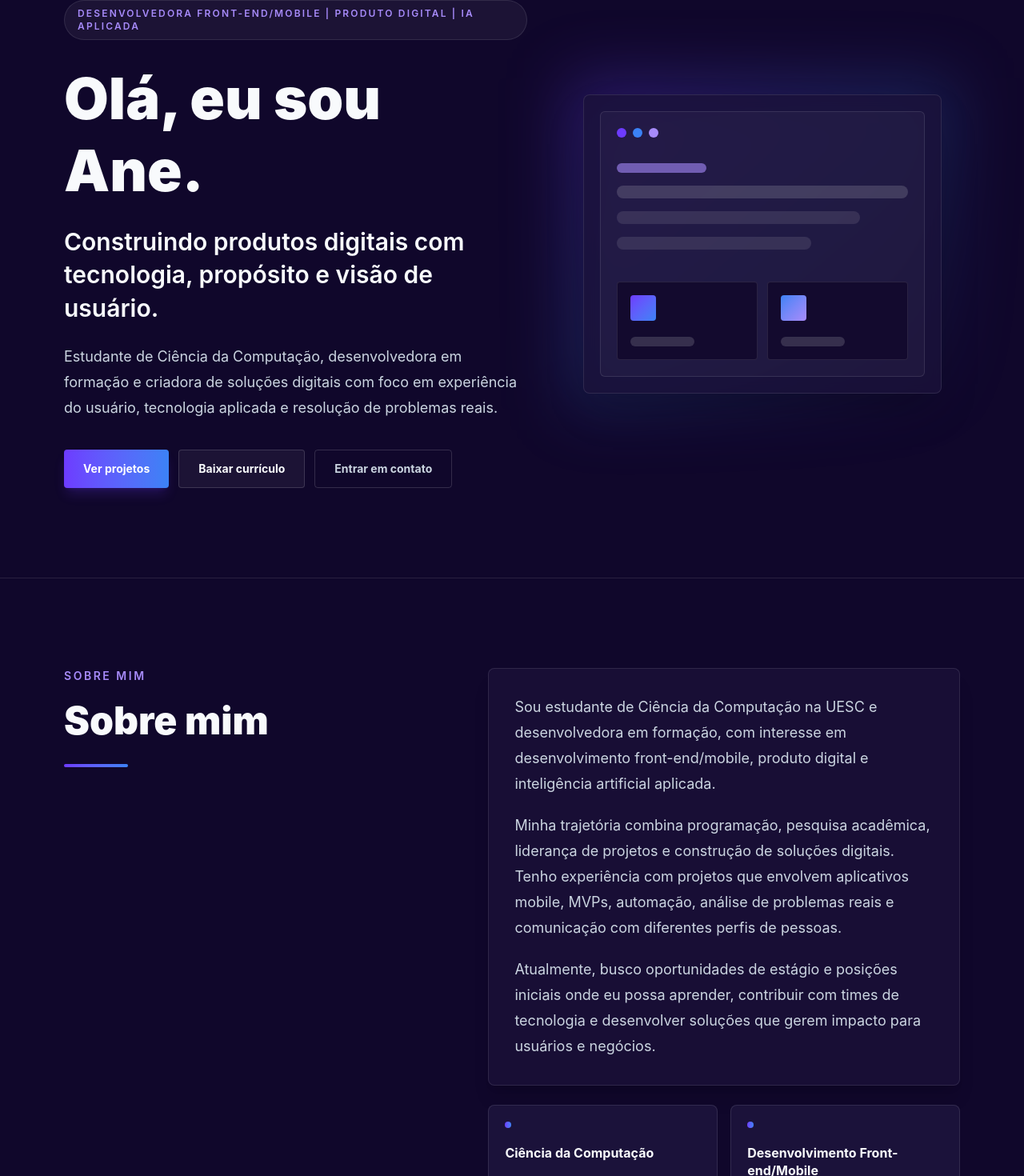
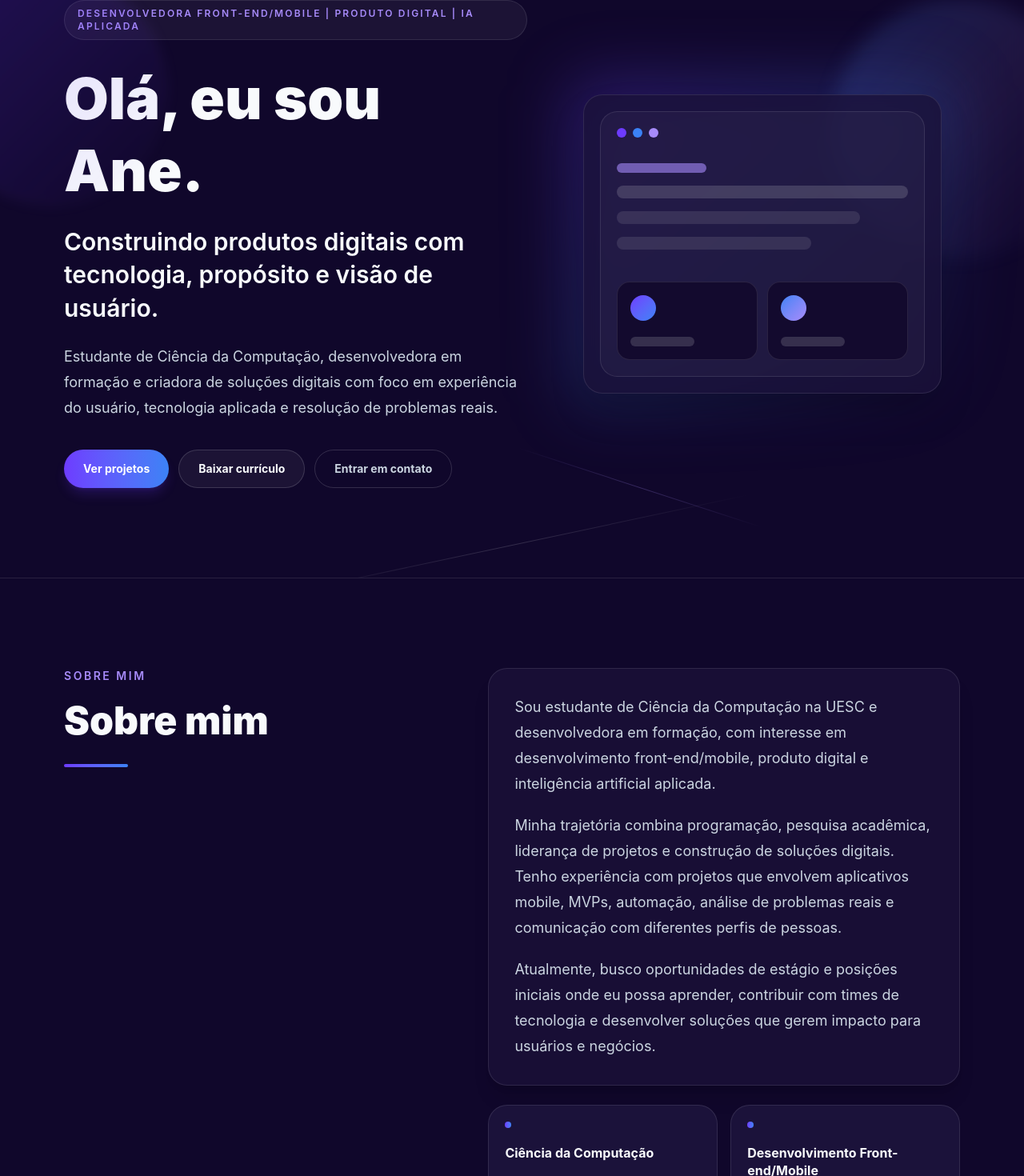
Before and after one commit to anepaixao/portfolio-ane-paixao, a React (Vite) app: page / in a window 1280 px wide. Shown: the part 177-1647 px from the top of the page at 80% size. Built offline with nearby package versions, Linux system fonts and the light colour scheme.

Commit message:
style: align visual identity with linkedin cover

```diff
--- a/src/components/layout/Footer.tsx
+++ b/src/components/layout/Footer.tsx
@@ -47,7 +47,7 @@ export function Footer() {
           {footerLinks.map(({ label, href, icon: Icon, external }) => (
             <a
               aria-label={label}
-            className="grid size-11 place-items-center rounded border border-white/10 bg-white/[0.04] text-portfolio-muted transition duration-200 hover:-translate-y-0.5 hover:border-portfolio-lilac/60 hover:text-portfolio-lilac"
+            className="grid size-11 place-items-center rounded-full border border-white/10 bg-white/[0.04] text-portfolio-muted transition duration-200 hover:-translate-y-0.5 hover:border-portfolio-lilac/60 hover:text-portfolio-lilac hover:shadow-lg hover:shadow-portfolio-purple/10"
               href={href}
               key={label}
               rel={external ? 'noreferrer' : undefined}
--- a/src/components/layout/Header.tsx
+++ b/src/components/layout/Header.tsx
@@ -27,7 +27,7 @@ export function Header() {
         <div className="hidden items-center gap-5 lg:flex">
           {navItems.map((item) => (
             <a
-            className="rounded px-2 py-1 text-sm font-medium text-portfolio-muted transition duration-200 hover:bg-white/[0.04] hover:text-portfolio-lilac"
+              className="rounded-full px-3 py-1.5 text-sm font-medium text-portfolio-muted transition duration-200 hover:bg-white/[0.05] hover:text-portfolio-lilac"
               href={item.href}
               key={item.href}
             >
@@ -39,7 +39,7 @@ export function Header() {
         <button
           aria-label={isOpen ? 'Fechar menu' : 'Abrir menu'}
           aria-expanded={isOpen}
-          className="grid size-10 place-items-center rounded border border-white/10 text-portfolio-text transition duration-200 hover:border-portfolio-lilac/60 lg:hidden"
+          className="grid size-10 place-items-center rounded-full border border-white/10 text-portfolio-text transition duration-200 hover:border-portfolio-lilac/60 lg:hidden"
           onClick={() => setIsOpen((current) => !current)}
           type="button"
         >
@@ -52,7 +52,7 @@ export function Header() {
           <div className="section-shell grid gap-1 py-3">
             {navItems.map((item) => (
               <a
-                className="rounded px-3 py-3 text-sm font-medium text-portfolio-muted transition duration-200 hover:bg-white/[0.04] hover:text-portfolio-lilac"
+                className="rounded-2xl px-3 py-3 text-sm font-medium text-portfolio-muted transition duration-200 hover:bg-white/[0.05] hover:text-portfolio-lilac"
                 href={item.href}
                 key={item.href}
                 onClick={() => setIsOpen(false)}
--- a/src/components/sections/About.tsx
+++ b/src/components/sections/About.tsx
@@ -27,7 +27,7 @@ export function About() {
         </div>
 
         <div>
-          <div className="rounded-lg border border-white/10 bg-portfolio-card/75 p-6 shadow-xl shadow-black/10 sm:p-8">
+          <div className="rounded-3xl border border-white/10 bg-portfolio-card/75 p-6 shadow-xl shadow-black/10 sm:p-8">
             <div className="space-y-5 text-base leading-8 text-portfolio-muted sm:text-lg">
               <p>
                 Sou estudante de Ciência da Computação na UESC e desenvolvedora
@@ -52,7 +52,7 @@ export function About() {
           <div className="mt-6 grid gap-4 sm:grid-cols-2">
             {highlights.map((highlight) => (
               <article
-                className="rounded-lg border border-white/10 bg-portfolio-card p-5 transition duration-200 hover:-translate-y-0.5 hover:border-portfolio-lilac/60"
+                className="rounded-3xl border border-white/10 bg-portfolio-card p-5 transition duration-200 hover:-translate-y-0.5 hover:border-portfolio-lilac/60 hover:shadow-lg hover:shadow-portfolio-purple/10"
                 key={highlight}
               >
                 <div className="mb-5 size-2 rounded-full bg-gradient-to-r from-portfolio-purple to-portfolio-blue" />
--- a/src/components/sections/Contact.tsx
+++ b/src/components/sections/Contact.tsx
@@ -29,7 +29,7 @@ export function Contact() {
       id="contato"
     >
       <div className="section-shell">
-        <div className="relative overflow-hidden rounded-lg border border-white/10 bg-portfolio-card p-6 shadow-2xl shadow-black/20 sm:p-8 lg:p-10">
+        <div className="relative overflow-hidden rounded-3xl border border-white/10 bg-portfolio-card p-6 shadow-2xl shadow-black/20 sm:p-8 lg:p-10">
           <div className="absolute -right-10 top-10 h-40 w-40 rounded-full bg-portfolio-blue/20 blur-3xl" />
           <div className="absolute -left-10 bottom-0 h-44 w-44 rounded-full bg-portfolio-purple/20 blur-3xl" />
 
@@ -54,14 +54,14 @@ export function Contact() {
             <div className="grid gap-3 sm:grid-cols-3 lg:grid-cols-1">
               {contactLinks.map(({ label, href, icon: Icon, external }) => (
                 <a
-                  className="group flex min-h-16 items-center justify-between gap-4 rounded-lg border border-white/10 bg-white/[0.04] px-5 py-4 text-portfolio-text transition duration-200 hover:-translate-y-0.5 hover:border-portfolio-lilac/60 hover:bg-white/[0.07] focus:outline-none focus:ring-2 focus:ring-portfolio-lilac focus:ring-offset-2 focus:ring-offset-portfolio-card"
+                  className="group flex min-h-16 items-center justify-between gap-4 rounded-2xl border border-white/10 bg-white/[0.04] px-5 py-4 text-portfolio-text transition duration-200 hover:-translate-y-0.5 hover:border-portfolio-lilac/60 hover:bg-white/[0.07] hover:shadow-lg hover:shadow-portfolio-purple/10 focus:outline-none focus:ring-2 focus:ring-portfolio-lilac focus:ring-offset-2 focus:ring-offset-portfolio-card"
                   href={href}
                   key={label}
                   rel={external ? 'noreferrer' : undefined}
                   target={external ? '_blank' : undefined}
                 >
                   <span className="flex items-center gap-3 font-bold">
-                    <span className="grid size-10 shrink-0 place-items-center rounded bg-gradient-to-r from-portfolio-purple to-portfolio-blue text-white">
+                    <span className="grid size-10 shrink-0 place-items-center rounded-full bg-gradient-to-r from-portfolio-purple to-portfolio-blue text-white">
                       <Icon size={20} />
                     </span>
                     {label}
--- a/src/components/sections/Experience.tsx
+++ b/src/components/sections/Experience.tsx
@@ -36,7 +36,7 @@ export function Experience() {
                 <span className="relative z-10 mt-3 size-3 rounded-full bg-gradient-to-r from-portfolio-purple to-portfolio-blue shadow-lg shadow-portfolio-purple/40" />
               </div>
 
-              <div className="rounded-lg border border-white/10 bg-portfolio-card p-6 shadow-xl shadow-black/10 transition duration-200 hover:-translate-y-1 hover:border-portfolio-lilac/60 sm:p-7">
+              <div className="rounded-3xl border border-white/10 bg-portfolio-card p-6 shadow-xl shadow-black/10 transition duration-200 hover:-translate-y-1 hover:border-portfolio-lilac/60 hover:shadow-lg hover:shadow-portfolio-blue/10 sm:p-7">
                 <div className="flex flex-wrap items-start justify-between gap-4">
                   <div>
                     <p className="text-sm font-semibold text-portfolio-lilac">
--- a/src/components/sections/Hero.tsx
+++ b/src/components/sections/Hero.tsx
@@ -2,10 +2,14 @@ export function Hero() {
   return (
     <section
       aria-label="Inicio"
-      className="relative overflow-hidden border-b border-white/10 bg-[radial-gradient(circle_at_20%_18%,rgb(109_59_255_/_0.32),transparent_32%),radial-gradient(circle_at_82%_68%,rgb(59_130_246_/_0.24),transparent_34%),#10072b]"
+      className="relative overflow-hidden border-b border-white/10 bg-[radial-gradient(circle_at_18%_16%,rgb(109_59_255_/_0.34),transparent_30%),radial-gradient(circle_at_78%_28%,rgb(167_139_250_/_0.18),transparent_28%),radial-gradient(circle_at_82%_72%,rgb(59_130_246_/_0.26),transparent_34%),#10072b]"
       id="inicio"
     >
       <div className="absolute inset-x-0 top-0 h-px bg-gradient-to-r from-transparent via-portfolio-lilac to-transparent" />
+      <div className="pointer-events-none absolute -left-20 top-20 size-72 rounded-full border border-white/10 bg-gradient-to-br from-portfolio-purple/20 to-transparent blur-sm" />
+      <div className="pointer-events-none absolute right-[-5rem] top-28 size-80 rounded-full border border-portfolio-blue/20 bg-gradient-to-br from-portfolio-blue/20 via-portfolio-lilac/10 to-transparent blur-md" />
+      <div className="pointer-events-none absolute bottom-10 left-1/2 h-px w-[38rem] -translate-x-1/2 rotate-[-12deg] bg-gradient-to-r from-transparent via-white/15 to-transparent" />
+      <div className="pointer-events-none absolute bottom-28 right-1/4 h-px w-80 rotate-[18deg] bg-gradient-to-r from-transparent via-portfolio-lilac/25 to-transparent" />
 
       <div className="section-shell grid min-h-[calc(100svh-64px)] items-center gap-12 py-20 sm:py-24 lg:grid-cols-[1.08fr_0.92fr] lg:py-28">
         <div className="max-w-3xl">
@@ -30,19 +34,19 @@ export function Hero() {
 
           <div className="mt-9 flex flex-col gap-3 sm:flex-row sm:flex-wrap">
             <a
-              className="inline-flex min-h-12 items-center justify-center rounded bg-gradient-to-r from-portfolio-purple to-portfolio-blue px-6 text-sm font-bold text-white shadow-lg shadow-portfolio-purple/20 transition duration-200 hover:scale-[1.02] focus:outline-none focus:ring-2 focus:ring-portfolio-lilac focus:ring-offset-2 focus:ring-offset-portfolio-bg"
+              className="inline-flex min-h-12 items-center justify-center rounded-full bg-gradient-to-r from-portfolio-purple to-portfolio-blue px-6 text-sm font-bold text-white shadow-lg shadow-portfolio-purple/20 transition duration-200 hover:scale-[1.02] hover:shadow-portfolio-blue/20 focus:outline-none focus:ring-2 focus:ring-portfolio-lilac focus:ring-offset-2 focus:ring-offset-portfolio-bg"
               href="#projetos"
             >
               Ver projetos
             </a>
             <a
-              className="inline-flex min-h-12 items-center justify-center rounded border border-white/15 bg-white/5 px-6 text-sm font-bold text-portfolio-text transition duration-200 hover:border-portfolio-lilac hover:text-portfolio-lilac focus:outline-none focus:ring-2 focus:ring-portfolio-lilac focus:ring-offset-2 focus:ring-offset-portfolio-bg"
+              className="inline-flex min-h-12 items-center justify-center rounded-full border border-white/15 bg-white/5 px-6 text-sm font-bold text-portfolio-text transition duration-200 hover:border-portfolio-lilac hover:text-portfolio-lilac focus:outline-none focus:ring-2 focus:ring-portfolio-lilac focus:ring-offset-2 focus:ring-offset-portfolio-bg"
               href="/resume.pdf"
             >
               Baixar currículo
             </a>
             <a
-              className="inline-flex min-h-12 items-center justify-center rounded border border-white/15 px-6 text-sm font-bold text-portfolio-muted transition duration-200 hover:border-portfolio-blue hover:text-portfolio-text focus:outline-none focus:ring-2 focus:ring-portfolio-blue focus:ring-offset-2 focus:ring-offset-portfolio-bg"
+              className="inline-flex min-h-12 items-center justify-center rounded-full border border-white/15 px-6 text-sm font-bold text-portfolio-muted transition duration-200 hover:border-portfolio-blue hover:text-portfolio-text focus:outline-none focus:ring-2 focus:ring-portfolio-blue focus:ring-offset-2 focus:ring-offset-portfolio-bg"
               href="#contato"
             >
               Entrar em contato
@@ -51,9 +55,9 @@ export function Hero() {
         </div>
 
         <div className="relative mx-auto w-full max-w-md lg:ml-auto">
-          <div className="absolute -inset-5 rounded-lg bg-gradient-to-br from-portfolio-purple/30 via-portfolio-blue/20 to-transparent blur-2xl" />
-          <div className="relative rounded-lg border border-white/10 bg-portfolio-card/80 p-5 shadow-2xl shadow-black/25 backdrop-blur">
-            <div className="rounded-md border border-white/10 bg-white/[0.03] p-5">
+          <div className="absolute -inset-5 rounded-[2rem] bg-gradient-to-br from-portfolio-purple/30 via-portfolio-blue/20 to-transparent blur-2xl" />
+          <div className="relative rounded-3xl border border-white/10 bg-portfolio-card/80 p-5 shadow-2xl shadow-black/25 backdrop-blur">
+            <div className="rounded-[1.35rem] border border-white/10 bg-white/[0.03] p-5">
               <div className="flex items-center gap-2">
                 <span className="size-3 rounded-full bg-portfolio-purple" />
                 <span className="size-3 rounded-full bg-portfolio-blue" />
@@ -68,12 +72,12 @@ export function Hero() {
               </div>
 
               <div className="mt-10 grid grid-cols-2 gap-3">
-                <div className="rounded border border-white/10 bg-portfolio-bg-alt p-4">
-                  <div className="h-8 w-8 rounded bg-gradient-to-br from-portfolio-purple to-portfolio-blue" />
+                <div className="rounded-2xl border border-white/10 bg-portfolio-bg-alt p-4">
+                  <div className="h-8 w-8 rounded-full bg-gradient-to-br from-portfolio-purple to-portfolio-blue" />
                   <div className="mt-5 h-3 w-20 rounded-full bg-white/15" />
                 </div>
-                <div className="rounded border border-white/10 bg-portfolio-bg-alt p-4">
-                  <div className="h-8 w-8 rounded bg-gradient-to-br from-portfolio-blue to-portfolio-lilac" />
+                <div className="rounded-2xl border border-white/10 bg-portfolio-bg-alt p-4">
+                  <div className="h-8 w-8 rounded-full bg-gradient-to-br from-portfolio-blue to-portfolio-lilac" />
                   <div className="mt-5 h-3 w-20 rounded-full bg-white/15" />
                 </div>
               </div>
--- a/src/components/sections/Projects.tsx
+++ b/src/components/sections/Projects.tsx
@@ -27,7 +27,7 @@ export function Projects() {
         <div className="mt-10 grid gap-5 md:grid-cols-2 xl:grid-cols-3">
           {projects.map((project) => (
             <article
-              className="group flex h-full flex-col rounded-lg border border-white/10 bg-portfolio-card p-6 shadow-xl shadow-black/10 transition duration-200 hover:-translate-y-1 hover:border-portfolio-lilac/60 hover:shadow-portfolio-purple/10"
+              className="group flex h-full flex-col rounded-3xl border border-white/10 bg-portfolio-card p-6 shadow-xl shadow-black/10 transition duration-200 hover:-translate-y-1 hover:border-portfolio-lilac/60 hover:shadow-portfolio-purple/10"
               key={project.title}
             >
               <div className="flex flex-wrap items-start justify-between gap-4">
--- a/src/components/sections/Resume.tsx
+++ b/src/components/sections/Resume.tsx
@@ -6,7 +6,7 @@ export function Resume() {
       id="curriculo"
     >
       <div className="section-shell">
-        <div className="relative overflow-hidden rounded-lg border border-white/10 bg-portfolio-card p-6 shadow-2xl shadow-black/20 sm:p-8 lg:p-10">
+        <div className="relative overflow-hidden rounded-3xl border border-white/10 bg-portfolio-card p-6 shadow-2xl shadow-black/20 sm:p-8 lg:p-10">
           <div className="absolute right-0 top-0 h-40 w-40 rounded-full bg-portfolio-purple/20 blur-3xl" />
           <div className="absolute bottom-0 left-1/3 h-36 w-36 rounded-full bg-portfolio-blue/20 blur-3xl" />
 
@@ -33,7 +33,7 @@ export function Resume() {
 
             <div className="flex flex-col gap-3 sm:flex-row lg:flex-col">
               <a
-                className="inline-flex min-h-12 items-center justify-center rounded bg-gradient-to-r from-portfolio-purple to-portfolio-blue px-6 text-sm font-bold text-white shadow-lg shadow-portfolio-purple/20 transition duration-200 hover:scale-[1.02] focus:outline-none focus:ring-2 focus:ring-portfolio-lilac focus:ring-offset-2 focus:ring-offset-portfolio-card"
+                className="inline-flex min-h-12 items-center justify-center rounded-full bg-gradient-to-r from-portfolio-purple to-portfolio-blue px-6 text-sm font-bold text-white shadow-lg shadow-portfolio-purple/20 transition duration-200 hover:scale-[1.02] hover:shadow-portfolio-blue/20 focus:outline-none focus:ring-2 focus:ring-portfolio-lilac focus:ring-offset-2 focus:ring-offset-portfolio-card"
                 download
                 href="/resume.pdf"
                 rel="noreferrer"
--- a/src/components/sections/Skills.tsx
+++ b/src/components/sections/Skills.tsx
@@ -27,7 +27,7 @@ export function Skills() {
         <div className="mt-10 grid gap-5 md:grid-cols-2 xl:grid-cols-3">
           {skills.map((group) => (
             <article
-              className="flex h-full flex-col rounded-lg border border-white/10 bg-portfolio-card p-6 shadow-xl shadow-black/10 transition duration-200 hover:-translate-y-1 hover:border-portfolio-lilac/60 hover:shadow-portfolio-blue/10"
+              className="flex h-full flex-col rounded-3xl border border-white/10 bg-portfolio-card p-6 shadow-xl shadow-black/10 transition duration-200 hover:-translate-y-1 hover:border-portfolio-lilac/60 hover:shadow-portfolio-blue/10"
               key={group.category}
             >
               <div className="mb-5 h-1 w-14 rounded-full bg-gradient-to-r from-portfolio-purple to-portfolio-blue" />
--- a/src/index.css
+++ b/src/index.css
@@ -41,6 +41,7 @@ body {
   min-height: 420px;
   border-bottom: 1px solid rgb(248 250 252 / 0.1);
   padding-block: 5rem;
+  position: relative;
 }
 
 section[id] {
@@ -50,7 +51,7 @@ section[id] {
 .section-placeholder {
   min-height: 180px;
   border: 1px solid rgb(248 250 252 / 0.1);
-  border-radius: 0.5rem;
+  border-radius: 1.5rem;
   background:
     linear-gradient(135deg, rgb(109 59 255 / 0.14), transparent 52%),
     #1b123a;
```
